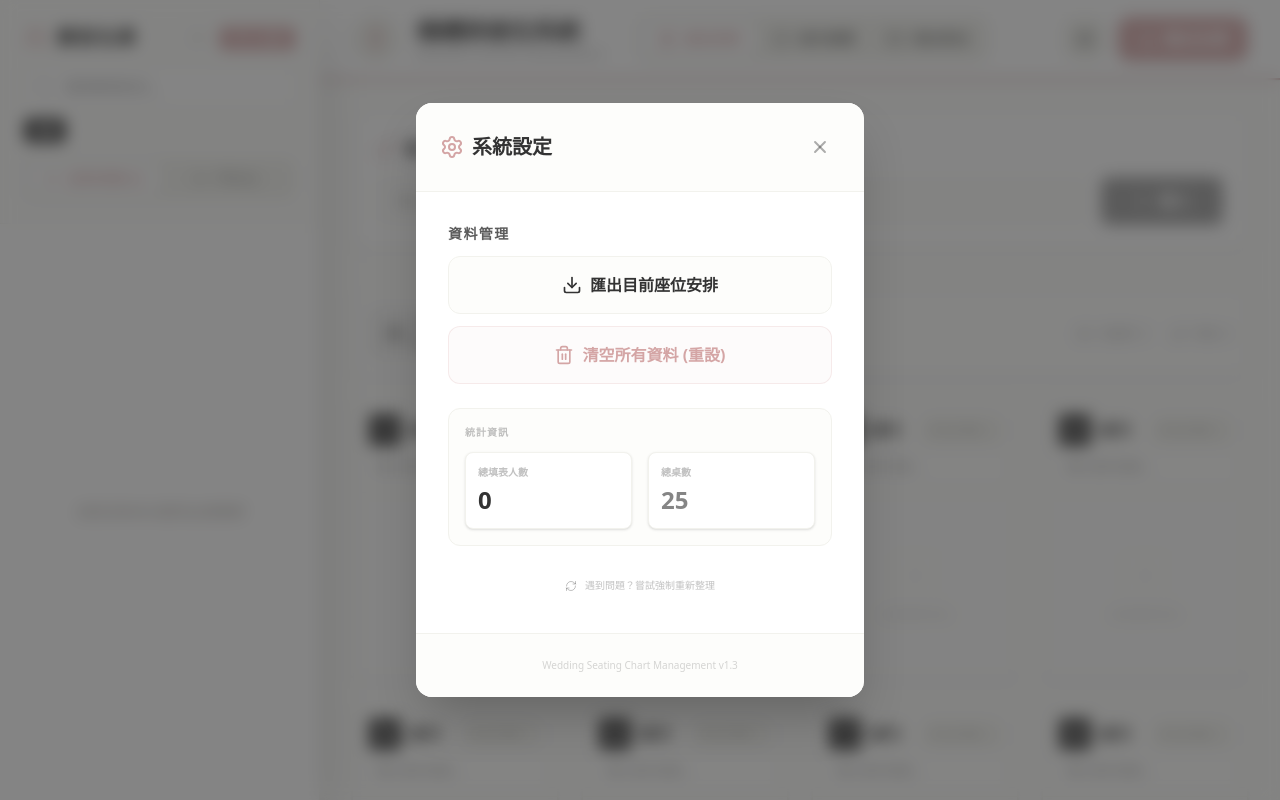
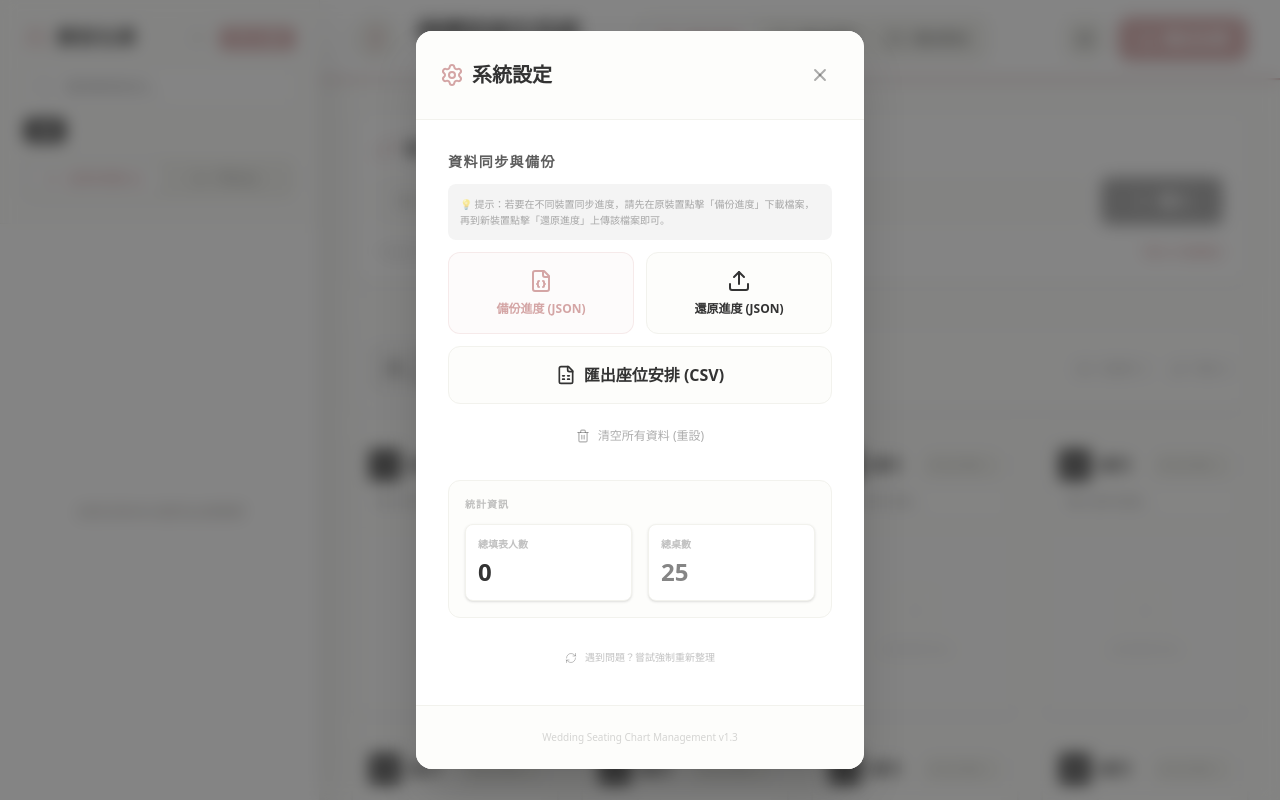
Before and after one commit to Kayra0209/Wedding-Seating-Chart-, a React (Vite) app: page / in a window 1280 px wide. Both pictures are taken after a click on the button 1084 px from the left and 39 px from the top of the page. Built offline with nearby package versions, Linux system fonts and the light colour scheme.

Commit message:
feat: Add JSON backup and restore functionality
Introduces the ability to backup current seating chart data to a JSON file and restore from a previously saved JSON file. This enhances data persistence and allows for easier recovery or duplication of seating arrangements.

```diff
--- a/src/App.tsx
+++ b/src/App.tsx
@@ -1,4 +1,4 @@
-import React, { useState, useEffect, useMemo } from 'react';
+import React, { useState, useEffect, useMemo, useRef } from 'react';
 import {
   DndContext,
   DragOverlay,
@@ -21,6 +21,9 @@ import {
 import {
   Plus,
   Download,
+  Upload,
+  FileJson,
+  FileSpreadsheet,
   Link as LinkIcon,
   RefreshCw,
   Wine,
@@ -76,6 +79,7 @@ export default function App() {
 
   const [csvUrl, setCsvUrl] = useState('');
   const [isImporting, setIsImporting] = useState(false);
+  const fileInputRef = useRef<HTMLInputElement>(null);
   const [isSettingsOpen, setIsSettingsOpen] = useState(false);
   const [searchTerm, setSearchTerm] = useState('');
   const [relationshipFilter, setRelationshipFilter] = useState('all');
@@ -401,6 +405,63 @@ export default function App() {
     const a = document.createElement('a');
     a.href = url;
     a.download = `婚禮排座表-${new Date().toISOString().split('T')[0]}.csv`;
+    document.body.appendChild(a);
+    a.click();
+    document.body.removeChild(a);
+    URL.revokeObjectURL(url);
+  };
+
+  const handleBackupJSON = () => {
+    const dataStr = JSON.stringify(state, null, 2);
+    const blob = new Blob([dataStr], { type: 'application/json' });
+    const url = URL.createObjectURL(blob);
+    const a = document.createElement('a');
+    a.href = url;
+    a.download = `婚禮排座備份-${new Date().toISOString().split('T')[0]}.json`;
+    document.body.appendChild(a);
+    a.click();
+    document.body.removeChild(a);
+    URL.revokeObjectURL(url);
+  };
+
+  const handleRestoreJSON = (event: React.ChangeEvent<HTMLInputElement>) => {
+    const file = event.target.files?.[0];
+    if (!file) return;
+
+    const reader = new FileReader();
+    reader.onload = (e) => {
+      try {
+        const content = e.target?.result as string;
+        const importedState = JSON.parse(content) as SeatingState;
+
+        // Basic validation
+        if (!importedState.tables || !importedState.unassigned) {
+          throw new Error('無效的備份檔案格式');
+        }
+
+        if (window.confirm('確定要還原備份嗎？這將會覆蓋目前的進度。')) {
+          setState(importedState);
+          alert('還原成功！');
+        }
+      } catch (err) {
+        console.error('Restore failed:', err);
+        alert('還原失敗，請確保檔案格式正確。');
+      }
+    };
+    reader.readAsText(file);
+    // Reset input
+    event.target.value = '';
+  };
+
+  const handleDownloadTemplate = () => {
+    const headers = ['姓名', '是否出席', '大人', '兒童', '兒童椅', '素食', '關係/標籤', '備註'];
+    const example = ['王小明', '準時出席', '2', '1', '1', '0', '男方親戚', ''];
+    const csvContent = [headers.join(','), example.join(',')].join('\n');
+    const blob = new Blob(['\uFEFF' + csvContent], { type: 'text/csv;charset=utf-8;' });
+    const url = URL.createObjectURL(blob);
+    const a = document.createElement('a');
+    a.href = url;
+    a.download = `婚禮賓客名單範本.csv`;
     document.body.appendChild(a);
     a.click();
     document.body.removeChild(a);
@@ -736,8 +797,40 @@ export default function App() {
                   </div>
                   <div className="p-8 space-y-6">
                     <div className="space-y-3">
-                      <h3 className="text-sm font-bold text-wine/80 uppercase tracking-widest">資料管理</h3>
+                      <h3 className="text-sm font-bold text-wine/80 uppercase tracking-widest">資料同步與備份</h3>
+                      <p className="text-[10px] text-wine/40 leading-relaxed bg-wine/5 p-3 rounded-lg">
+                        💡 提示：若要在不同裝置同步進度，請先在原裝置點擊「備份進度」下載檔案，再到新裝置點擊「還原進度」上傳該檔案即可。
+                      </p>
                       <div className="grid grid-cols-1 gap-3">
+                        <div className="grid grid-cols-2 gap-3">
+                          <button
+                            onClick={() => {
+                              handleBackupJSON();
+                              setIsSettingsOpen(false);
+                            }}
+                            className="flex flex-col items-center justify-center gap-2 py-4 bg-gold/5 hover:bg-gold/10 text-gold rounded-xl font-bold transition-all border border-gold/20"
+                          >
+                            <FileJson size={24} />
+                            <span className="text-xs">備份進度 (JSON)</span>
+                          </button>
+                          <button
+                            onClick={() => {
+                              fileInputRef.current?.click();
+                            }}
+                            className="flex flex-col items-center justify-center gap-2 py-4 bg-cream hover:bg-cream-dark text-wine rounded-xl font-bold transition-all border border-cream-dark"
+                          >
+                            <Upload size={24} />
+                            <span className="text-xs">還原進度 (JSON)</span>
+                          </button>
+                          <input
+                            type="file"
+                            ref={fileInputRef}
+                            onChange={handleRestoreJSON}
+                            accept=".json"
+                            className="hidden"
+                          />
+                        </div>
+
                         <button
                           onClick={() => {
                             handleExport();
@@ -745,17 +838,18 @@ export default function App() {
                           }}
                           className="flex items-center justify-center gap-2 py-4 bg-cream hover:bg-cream-dark text-wine rounded-xl font-bold transition-all border border-cream-dark"
                         >
-                          <Download size={20} />
-                          匯出目前座位安排
+                          <FileSpreadsheet size={20} />
+                          匯出座位安排 (CSV)
                         </button>
+
                         <button
                           onClick={() => {
                             handleReset();
                             setIsSettingsOpen(false);
                           }}
-                          className="flex items-center justify-center gap-2 py-4 bg-gold/5 hover:bg-gold/10 text-gold rounded-xl font-bold transition-all border border-gold/20"
+                          className="flex items-center justify-center gap-2 py-3 text-wine/40 hover:text-gold transition-all text-xs font-medium"
                         >
-                          <Trash2 size={20} />
+                          <Trash2 size={14} />
                           清空所有資料 (重設)
                         </button>
                       </div>
@@ -862,6 +956,17 @@ export default function App() {
                         >
                           {isImporting ? <RefreshCw size={18} className="animate-spin" /> : <Plus size={18} />}
                           <span>匯入</span>
+                        </button>
+                      </div>
+                      <div className="flex justify-between items-center mt-1">
+                        <p className="text-[10px] text-wine/40">
+                          * 支援 Google Sheets 發布的 CSV 網址
+                        </p>
+                        <button
+                          onClick={handleDownloadTemplate}
+                          className="text-[10px] text-gold hover:underline font-bold"
+                        >
+                          下載 CSV 範例範本
                         </button>
                       </div>
                     </div>
```
